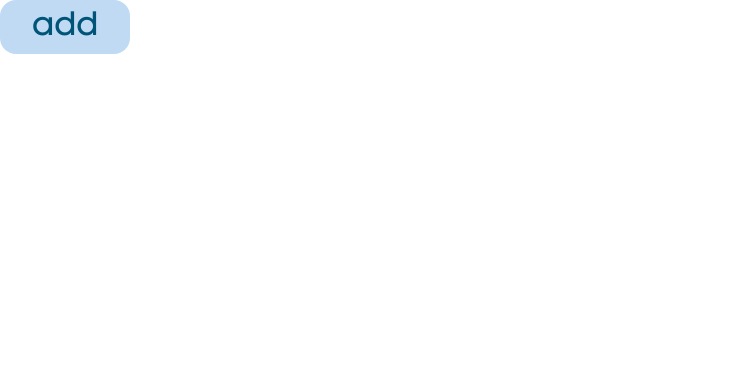
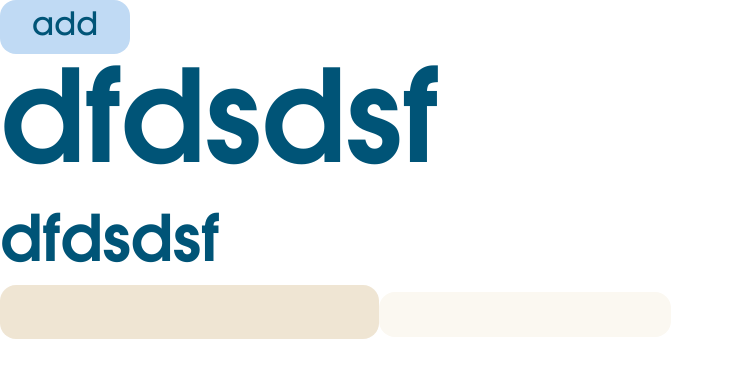
Before and after one commit to anyuan-chen/shortening, a React (Create React App) app in the folder client/: page / in a window 1280 px wide. Shown: the top 378 px of the page, without its empty margins (0-734 px from the left). Built offline with nearby package versions, Linux system fonts and the light colour scheme.

Commit message:
text input components

```diff
--- a/client/src/App.js
+++ b/client/src/App.js
@@ -1,10 +1,27 @@
+import { useState } from "react";
 import { ThemeProvider } from "styled-components";
 import Button from "./components/ui/Button";
+import Header from "./components/ui/Header";
+import TextInput from "./components/ui/TextInput";
 import theme from "./theme";
 function App() {
+  const [s, setS] = useState("");
+
   return (
     <ThemeProvider theme={theme}>
-      <Button>add</Button>
+      <Button onClick={() => console.log("hi")}>add</Button>
+      <Header type="h1">dfdsdsf</Header>
+      <Header type="h2">dfdsdsf</Header>
+      <TextInput
+        variant="large"
+        value={s}
+        onChange={(event) => setS(event.target.value)}
+      ></TextInput>
+      <TextInput
+        variant="small"
+        value={s}
+        onChange={(event) => setS(event.target.value)}
+      ></TextInput>
     </ThemeProvider>
   );
 }
--- /dev/null
+++ b/client/src/components/ui/TextInput.js
@@ -0,0 +1,51 @@
+import styled from "styled-components";
+
+const Large = styled.input`
+  font-style: ${(props) => props.theme.f1.fontStyle};
+  font-family: ${(props) => props.theme.f1.fontFamily};
+  font-weight: ${(props) => props.theme.f1.fontWeight};
+  font-size: ${(props) => props.theme.f1.fontSize};
+  line-height: ${(props) => props.theme.f1.lineHeight};
+  color: ${(props) => props.theme.f1.color};
+  padding: 0.5rem 1rem;
+  border: 0;
+  background: var(--beach);
+  outline: none;
+  border-radius: 16px;
+`;
+const Small = styled.input`
+  font-style: ${(props) => props.theme.f2.fontStyle};
+  font-family: ${(props) => props.theme.f2.fontFamily};
+  font-weight: ${(props) => props.theme.f2.fontWeight};
+  font-size: ${(props) => props.theme.f2.fontSize};
+  line-height: ${(props) => props.theme.f2.lineHeight};
+  color: ${(props) => props.theme.f2.color};
+  border: 0;
+  padding: 0.5rem 1rem;
+  border: 0;
+  background: var(--background);
+  outline: none;
+  border-radius: 16px;
+`;
+
+export default function TextInput({ variant, value, onChange, placeholder }) {
+  if (variant === "large") {
+    return (
+      <Large
+        type="text"
+        value={value}
+        onChange={onChange}
+        placeholder={placeholder}
+      ></Large>
+    );
+  } else if (variant === "small") {
+    return (
+      <Small
+        type="text"
+        value={value}
+        onChange={onChange}
+        placeholder={placeholder}
+      ></Small>
+    );
+  }
+}
--- a/client/src/index.css
+++ b/client/src/index.css
@@ -6,12 +6,16 @@ body {
   -webkit-font-smoothing: antialiased;
   -moz-osx-font-smoothing: grayscale;
   --ocean: rgba(0, 84, 119, 1);
+  --ocean60: rgba(0, 84, 119, 0.6);
+
   --sky: rgba(192, 218, 244, 1);
   --beach: rgba(233, 218, 193, 0.699999988079071);
   --teal: rgba(84, 186, 185, 1);
   --background: rgba(251, 248, 241, 1);
 }
-button, input[type="submit"], input[type="reset"] {
+button,
+input[type="submit"],
+input[type="reset"] {
   background: none;
   color: inherit;
   border: none;
@@ -96,25 +100,25 @@ h6 {
 }
 
 @font-face {
-  font-family: 'ITC Avant Garde';
-  src: url('./fonts/ITCAvantGardeStd-Md.eot');
-  src: local('ITC Avant Garde Gothic Std Medium'), local('ITCAvantGardeStd-Md'),
-      url('./fonts/ITCAvantGardeStd-Md.eot?#iefix') format('embedded-opentype'),
-      url('./fonts/ITCAvantGardeStd-Md.woff2') format('woff2'),
-      url('./fonts/ITCAvantGardeStd-Md.woff') format('woff'),
-      url('./fonts/ITCAvantGardeStd-Md.ttf') format('truetype');
+  font-family: "ITC Avant Garde";
+  src: url("./fonts/ITCAvantGardeStd-Md.eot");
+  src: local("ITC Avant Garde Gothic Std Medium"), local("ITCAvantGardeStd-Md"),
+    url("./fonts/ITCAvantGardeStd-Md.eot?#iefix") format("embedded-opentype"),
+    url("./fonts/ITCAvantGardeStd-Md.woff2") format("woff2"),
+    url("./fonts/ITCAvantGardeStd-Md.woff") format("woff"),
+    url("./fonts/ITCAvantGardeStd-Md.ttf") format("truetype");
   font-weight: 400;
   font-style: normal;
 }
 
 @font-face {
-  font-family: 'ITC Avant Garde';
-  src: url('./fonts/ITCAvantGardeStd-Demi.eot');
-  src: local('ITC Avant Garde Gothic Std Demi'), local('ITCAvantGardeStd-Demi'),
-      url('./fonts/ITCAvantGardeStd-Demi.eot?#iefix') format('embedded-opentype'),
-      url('./fonts/ITCAvantGardeStd-Demi.woff2') format('woff2'),
-      url('./fonts/ITCAvantGardeStd-Demi.woff') format('woff'),
-      url('./fonts/ITCAvantGardeStd-Demi.ttf') format('truetype');
+  font-family: "ITC Avant Garde";
+  src: url("./fonts/ITCAvantGardeStd-Demi.eot");
+  src: local("ITC Avant Garde Gothic Std Demi"), local("ITCAvantGardeStd-Demi"),
+    url("./fonts/ITCAvantGardeStd-Demi.eot?#iefix") format("embedded-opentype"),
+    url("./fonts/ITCAvantGardeStd-Demi.woff2") format("woff2"),
+    url("./fonts/ITCAvantGardeStd-Demi.woff") format("woff"),
+    url("./fonts/ITCAvantGardeStd-Demi.ttf") format("truetype");
   font-weight: 600;
   font-style: normal;
 }
--- a/client/src/theme.js
+++ b/client/src/theme.js
@@ -21,6 +21,7 @@ const theme = {
     fontWeight: 400,
     fontSize: "32px",
     lineHeight: "38px",
+    color: "var(--ocean)",
   },
   f1: {
     fontFamily: "ITC Avant Garde",
@@ -28,6 +29,9 @@ const theme = {
     fontWeight: 400,
     fontSize: "32px",
     lineHeight: "38px",
+    color: "var(--ocean60)",
+
+
   },
   f2: {
     fontFamily: "ITC Avant Garde",
@@ -35,6 +39,8 @@ const theme = {
     fontWeight: 400,
     fontSize: "24px",
     lineHeight: "29px",
+    color: "black",
+
   },
   b1: {
     fontFamily: "ITC Avant Garde",
```
Also changed, not shown: client/src/components/ui/Input.js (deleted). Lines whose indentation alone changed are shown as unchanged.
